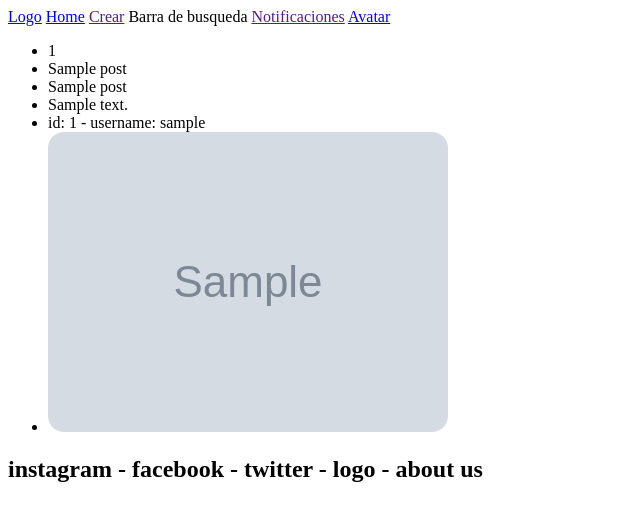
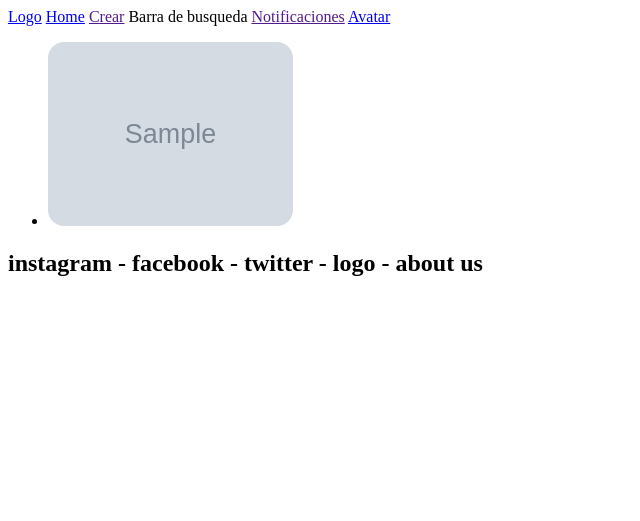
Before and after one commit to FranMedina02/mascotas_blog_2, a Django app: page / in a window 1280 px wide. Shown: the top 521 px of the page, without its empty margins (0-640 px from the left). Run offline with Django 4.2, Linux system fonts and the light colour scheme; tables that the repository leaves empty hold one stand-in row (values such as "Sample post"); grey boxes marked "Sample" are stand-in pictures.

```diff
--- a/mascotas_blog/FeedApp/static/FeedApp/css/styles.css
+++ b/mascotas_blog/FeedApp/static/FeedApp/css/styles.css
@@ -1,3 +1,9 @@
-.post_img{
+*, ::after,::before {
+    box-sizing: border-box;
+}
+
+a>img.post_img{
     border-radius: 16px;
+    width: 20%;
+    height: auto;
 }
--- a/mascotas_blog/FeedApp/templates/FeedApp/post.html
+++ b/mascotas_blog/FeedApp/templates/FeedApp/post.html
@@ -6,11 +6,13 @@
 
         {% if posts %}
         {% for post in posts %}
+        {% comment %}
             <li>{{post.id_post}}</li>
             <li>{{post.title}}</li>
             <li>{{post.subtitle}}</li>
             <li>{{post.description}}</li>
             <li>{{post.id_user}}</li>
+        {% endcomment %}
             <li>
                     <a href="{% url 'Single Post' id_post=post.id_post %}">
                         <img class="post_img"  src="../media/{{post.id_img}}" alt="No se puede mostrar">
--- a/mascotas_blog/mascotas_blog/settings.py
+++ b/mascotas_blog/mascotas_blog/settings.py
@@ -122,6 +122,7 @@ USE_TZ = True
 
 STATIC_URL = '/static/'
 
+
 # Default primary key field type
 # https://docs.djangoproject.com/en/4.1/ref/settings/#default-auto-field
 
```
Also changed, not shown: mascotas_blog/static/assets/icons/bell-fill.svg (added), mascotas_blog/static/assets/icons/bell-mty.svg (added), mascotas_blog/static/assets/icons/fb.svg (added), mascotas_blog/static/assets/icons/ig.svg (added), mascotas_blog/static/assets/icons/tw.svg (added), 3 other files. Lines whose indentation alone changed are shown as unchanged.
